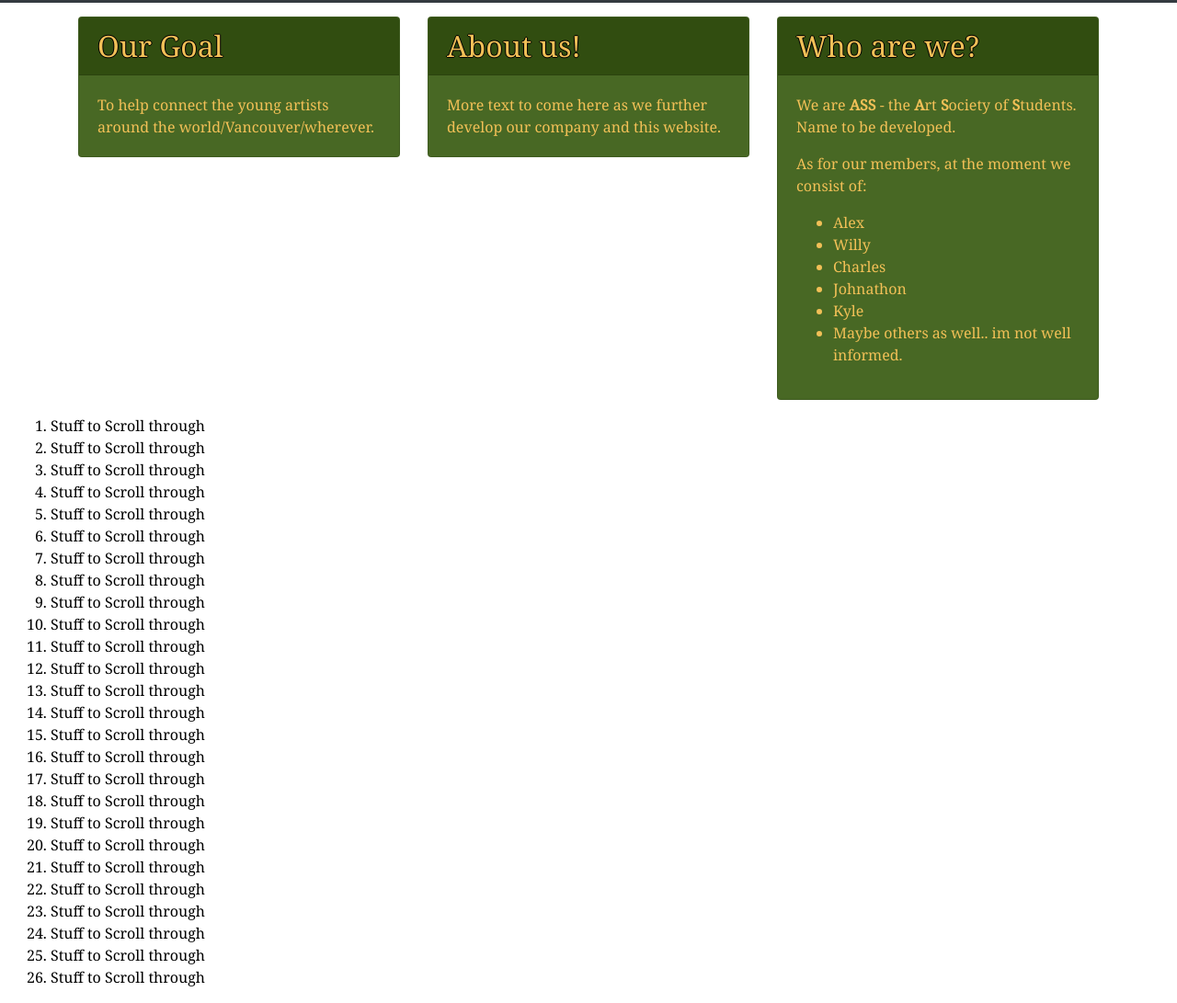
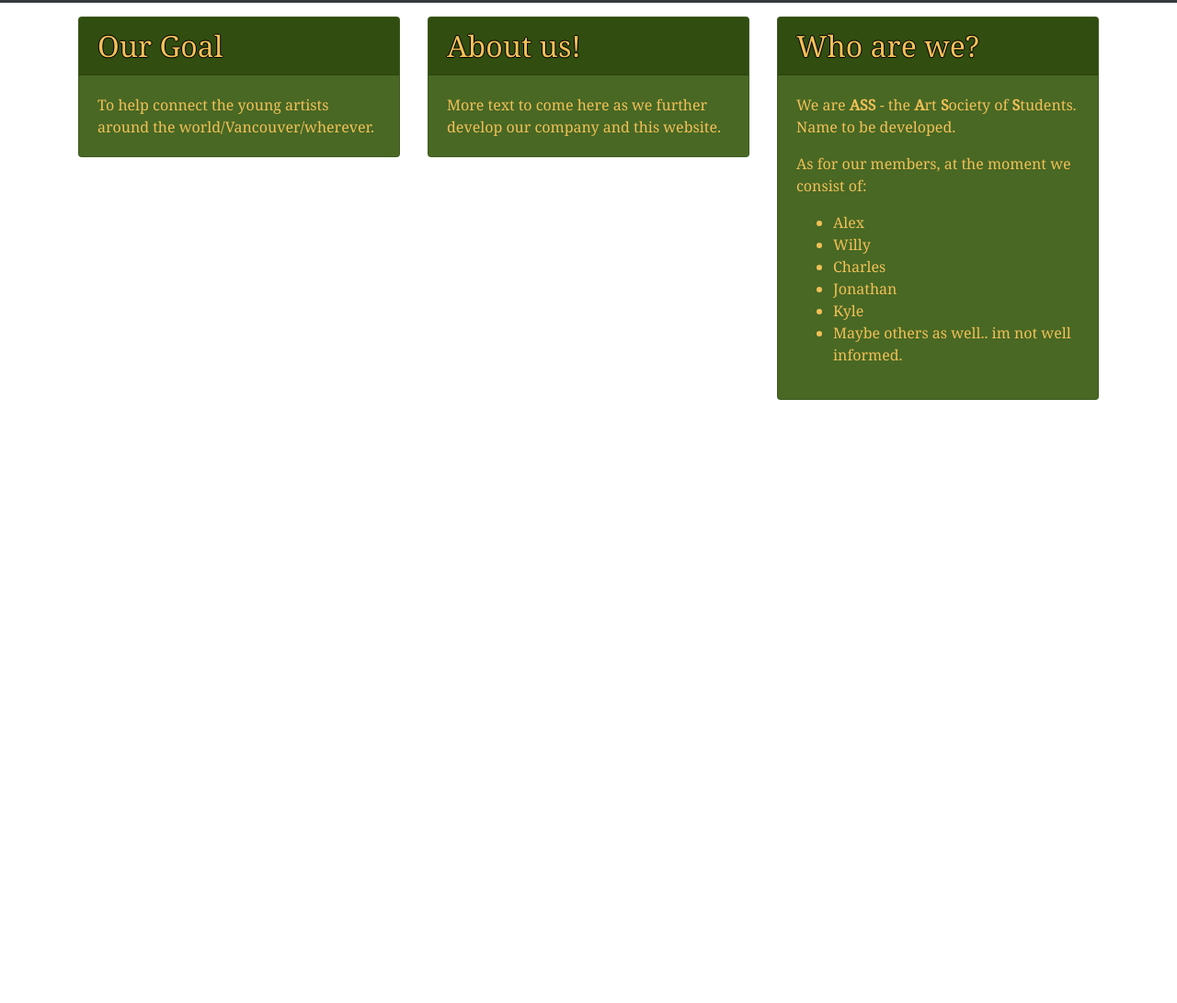
Before and after one commit to jonathan-chao/START-website, a plain HTML site: page index.html in a window 1280 px wide. Shown: the part 239-1330 px from the top of the page at 92% size. After the commit the page ends 800 px from the top, so only its background shows below. Drawn offline with nearby package versions, Linux system fonts and the light colour scheme.

Commit message:
Update index.html

```diff
--- a/index.html
+++ b/index.html
@@ -68,10 +68,10 @@
 								<p>We are <b>ASS</b> - the <b>A</b>rt <b>S</b>ociety of <b>S</b>tudents. Name to be developed.</p>
 								<p>As for our members, at the moment we consist of:</p>
 								<ul>
-									<li>Alex <img placeholder='image of alex'/></li>
-									<li>Willy <img placeholder='image of willy'/></li>
+									<li>Alex <img placeholder='image of Alex'/></li>
+									<li>Willy <img placeholder='image of Willy'/></li>
 									<li>Charles <img placeholder='image of Charles'/></li>
-									<li>Johnathon <img placeholder='image of Johnathon'/></li>
+									<li>Jonathan <img placeholder='image of Jonathan'/></li>
 									<li>Kyle <img placeholder='image of Kyle'/></li>
 									<li>Maybe others as well.. im not well informed. <img placeholder='image of more people'/></li>
 								</ul>
@@ -84,32 +84,7 @@
 
 		<div class='container-fluid'>
 			<ol>
-				<li>Stuff to Scroll through</li>
-				<li>Stuff to Scroll through</li>
-				<li>Stuff to Scroll through</li>
-				<li>Stuff to Scroll through</li>
-				<li>Stuff to Scroll through</li>
-				<li>Stuff to Scroll through</li>
-				<li>Stuff to Scroll through</li>
-				<li>Stuff to Scroll through</li>
-				<li>Stuff to Scroll through</li>
-				<li>Stuff to Scroll through</li>
-				<li>Stuff to Scroll through</li>
-				<li>Stuff to Scroll through</li>
-				<li>Stuff to Scroll through</li>
-				<li>Stuff to Scroll through</li>
-				<li>Stuff to Scroll through</li>
-				<li>Stuff to Scroll through</li>
-				<li>Stuff to Scroll through</li>
-				<li>Stuff to Scroll through</li>
-				<li>Stuff to Scroll through</li>
-				<li>Stuff to Scroll through</li>
-				<li>Stuff to Scroll through</li>
-				<li>Stuff to Scroll through</li>
-				<li>Stuff to Scroll through</li>
-				<li>Stuff to Scroll through</li>
-				<li>Stuff to Scroll through</li>
-				<li>Stuff to Scroll through</li>
+
 			</ol>
 		</ol>
 	</body>
```
